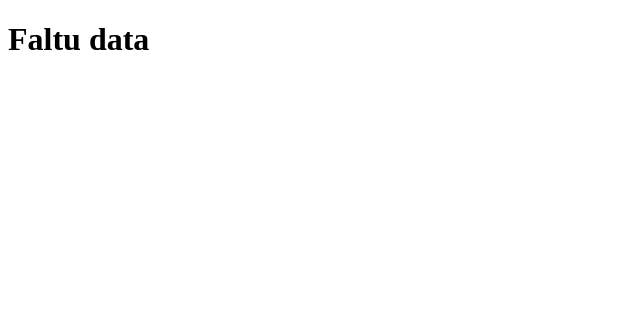
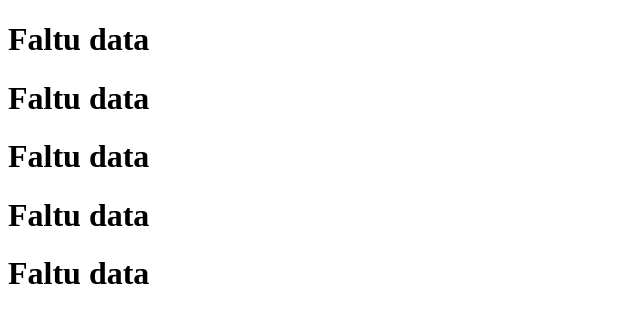
Before and after one commit to omshivarana/project_templating, a plain HTML site: page index.html in a window 1280 px wide. Shown: the whole page, without its empty margins (0-640 px from the left). Drawn offline with Linux system fonts and the light colour scheme.

Commit message:
added 2
added 2

```diff
--- a/index.html
+++ b/index.html
@@ -7,5 +7,9 @@
 </head>
 <body>
     <h1>Faltu data</h1>
+    <h1>Faltu data</h1>
+    <h1>Faltu data</h1>
+    <h1>Faltu data</h1>
+    <h1>Faltu data</h1>
 </body>
 </html>
```
